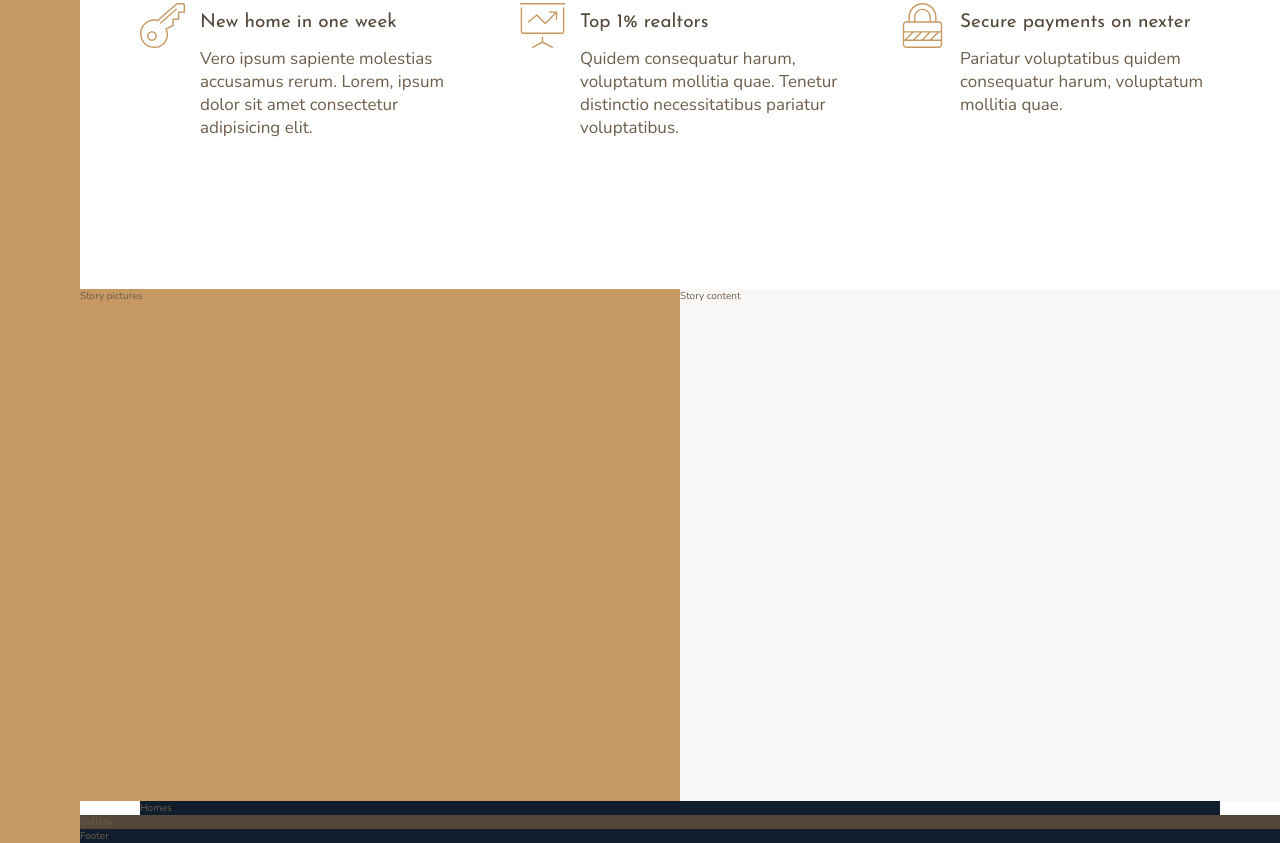
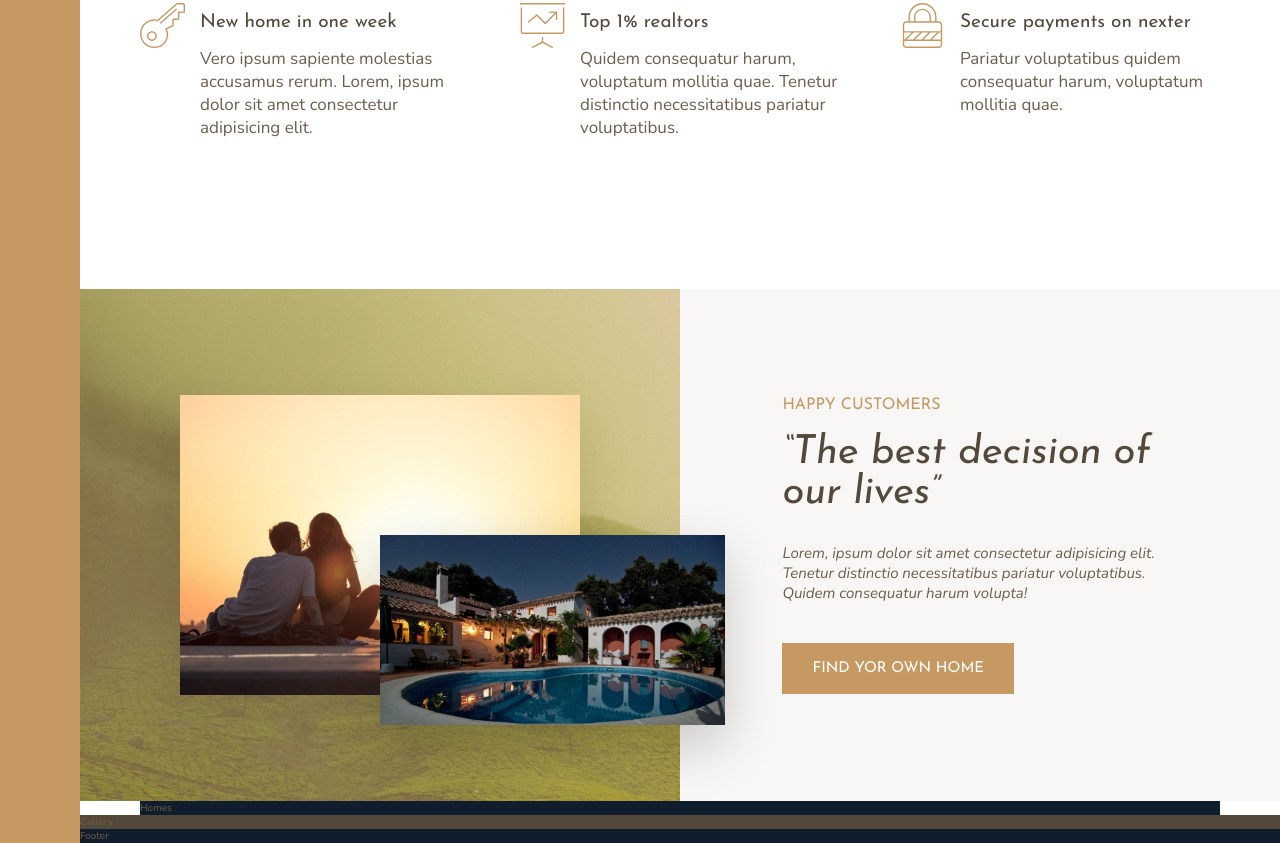
Before and after one commit to jAllanOli/nexter, a website: page index.html in a window 1280 px wide. Shown: the part 963-1806 px from the top of the page. Drawn offline with nearby package versions, Linux system fonts and the light colour scheme.

Commit message:
stories section

```diff
--- a/index.html
+++ b/index.html
@@ -89,9 +89,23 @@
       </div>
     </section>
 
-    <div class="story__pictures">Story pictures</div>
+    <div class="story__pictures">
+      <img src="img/story-1.jpeg" alt="Human couple" class="story__img--1" />
+      <img src="img/story-2.jpeg" alt="House interior" class="story__img--2" />
+    </div>
 
-    <div class="story__content">Story content</div>
+    <div class="story__content">
+      <h3 class="heading-3 mb-sm">Happy Customers</h3>
+      <h2 class="heading-2 heading-2--dark mb-md">
+        &ldquo;The best decision of our lives&rdquo;
+      </h2>
+      <p class="story__text">
+        Lorem, ipsum dolor sit amet consectetur adipisicing elit. Tenetur
+        distinctio necessitatibus pariatur voluptatibus. Quidem consequatur
+        harum volupta!
+      </p>
+      <button class="btn">Find yor own home</button>
+    </div>
 
     <section class="homes">Homes</section>
 
--- a/sass/_story.scss
+++ b/sass/_story.scss
@@ -2,10 +2,53 @@
   &__pictures {
     background-color: $color-primary;
     grid-column: full-start / col-end 4;
+    background-image: linear-gradient(
+        rgba($color-primary, 0.5),
+        rgba($color-primary, 0.5)
+      ),
+      url(../img/back.jpg);
+
+    display: grid;
+    grid-template-rows: repeat(6, 1fr);
+    grid-template-columns: repeat(6, 1fr);
+    align-items: center;
+  }
+
+  &__img--1 {
+    width: 100%;
+    grid-row: 2 / 6;
+    grid-column: 2 / 6;
+    box-shadow: 0 2rem 5rem rgba(#000, 0.1);
+  }
+
+  &__img--2 {
+    position: relative;
+    z-index: 2;
+    width: 115%;
+    grid-row: 4 / 6;
+    grid-column: 4 / 7;
+    box-shadow: 0 2rem 5rem rgba(#000, 0.2);
   }
 
   &__content {
     background-color: $color-grey-light-1;
     grid-column: col-start 5 / full-end;
+
+    padding: 6rem 8vw;
+
+    // display: flex;
+    // flex-direction: column;
+    // justify-content: center;
+    // align-items: flex-start;
+
+    display: grid;
+    align-content: center;
+    justify-items: flex-start;
+  }
+
+  &__text {
+    font-size: 1.5rem;
+    font-style: italic;
+    margin-bottom: 4rem;
   }
 }
--- a/sass/_typography.scss
+++ b/sass/_typography.scss
@@ -1,6 +1,28 @@
 %heading {
   font-family: $font-display;
   font-weight: 400;
+}
+
+.heading-2 {
+  @extend %heading;
+  font-size: 4rem;
+  font-style: italic;
+  line-height: 1;
+
+  &--light {
+    color: $color-grey-light-1;
+  }
+
+  &--dark {
+    color: $color-grey-dark-1;
+  }
+}
+
+.heading-3 {
+  @extend %heading;
+  font-size: 1.6rem;
+  color: $color-primary;
+  text-transform: uppercase;
 }
 
 .heading-4 {
@@ -15,3 +37,33 @@
     color: $color-grey-dark-1;
   }
 }
+
+.btn {
+  background-color: $color-primary;
+  color: #fff;
+  border: none;
+  border-radius: 0;
+  font-family: $font-display;
+  font-size: 1.5rem;
+  text-transform: uppercase;
+  padding: 1.8rem 3rem;
+  cursor: pointer;
+  transition: all 250ms ease;
+
+  &:hover {
+    background-color: $color-primary-dark;
+  }
+}
+
+.mb-sm {
+  margin-bottom: 2rem;
+}
+.mb-md {
+  margin-bottom: 3rem;
+}
+.mb-lg {
+  margin-bottom: 4rem;
+}
+.mb-xl {
+  margin-bottom: 8rem;
+}
```
Also changed, not shown: css/style.css.
